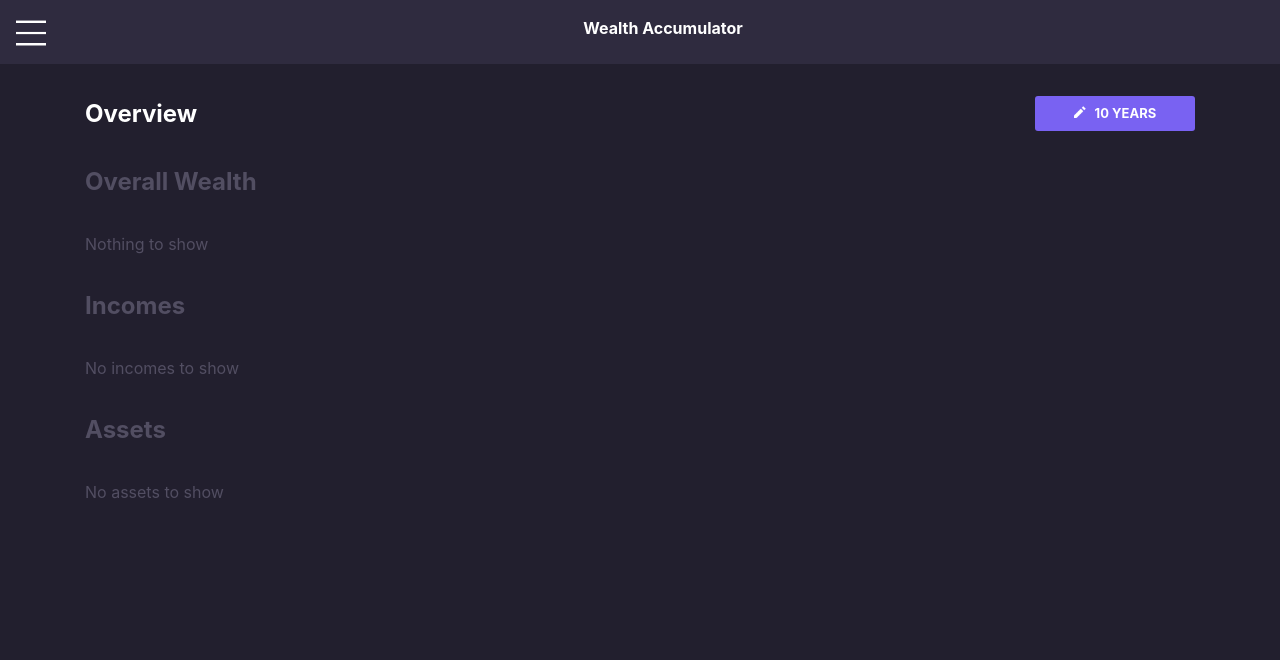
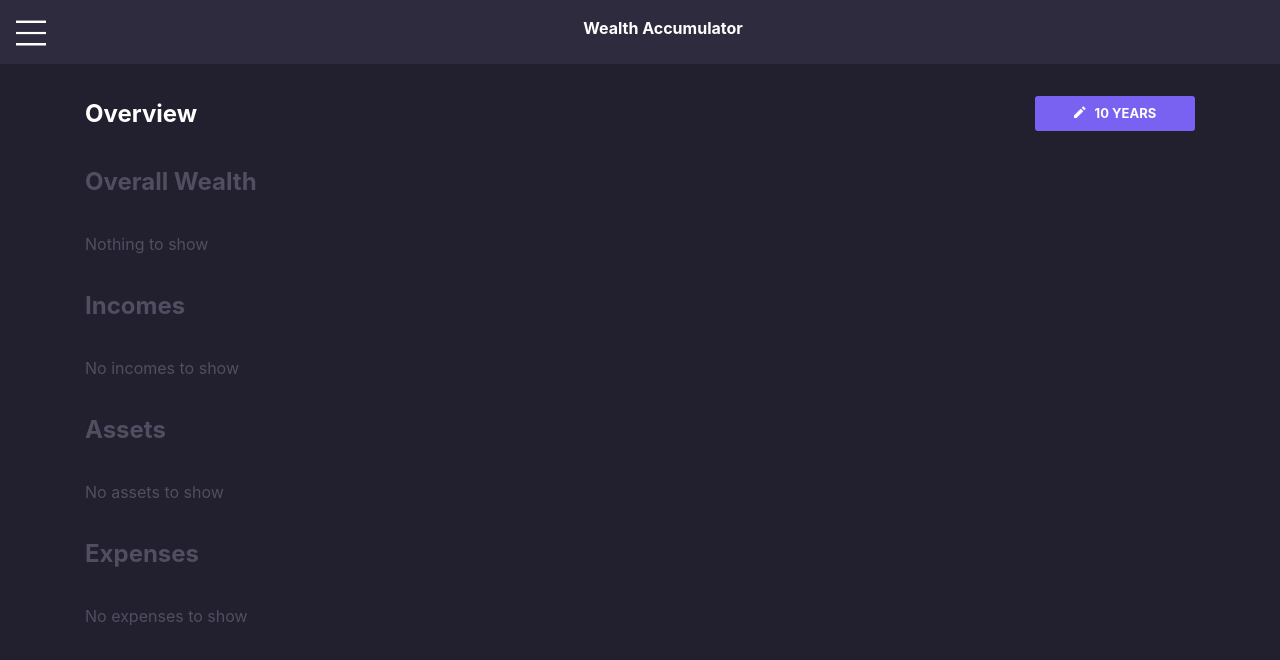
Before and after one commit to gandh99/Wealth-Accumulator, a React (Create React App) app: page /overview in a window 1280 px wide. Shown: the top 660 px of the page. Built offline with nearby package versions, Linux system fonts and the light colour scheme.

Commit message:
Did some refactoring mainly in Overview, ChartContainer and asset-calculator in order to fix the bug which prevented the overall

```diff
--- a/src/App.js
+++ b/src/App.js
@@ -18,7 +18,7 @@ class App extends Component {
     years: 10,
     metadataForEachIncomeItem: [],
     metadataForEachAssetItem: [],
-    allExpenses: [],
+    metadataForEachExpenseItem: [],
 }
 
   toggleSidebar = (showSidebar) => {
@@ -41,7 +41,7 @@ class App extends Component {
               <Overview
                 metadataForEachIncomeItem={this.state.metadataForEachIncomeItem}
                 metadataForEachAssetItem={this.state.metadataForEachAssetItem}
-                expenses={this.state.allExpenses}
+                metadataForEachExpenseItem={this.state.metadataForEachExpenseItem}
                 years={this.state.years}
                 saveToApp={years => this.setState({ years })}
               />
@@ -60,8 +60,8 @@ class App extends Component {
             </Route>
             <Route path="/expenses">
               <Expenses
-                allExpenses={this.state.allExpenses}
-                saveToApp={(allExpenses) => this.setState({ allExpenses })}
+                allExpenses={this.state.metadataForEachExpenseItem}
+                saveToApp={(metadataForEachExpenseItem) => this.setState({ metadataForEachExpenseItem })}
               />
             </Route>
           </Switch>
--- a/src/expenses/expense-calculator.js
+++ b/src/expenses/expense-calculator.js
@@ -15,10 +15,26 @@ Output for expenseData:
     amount: ...
 }, {...}, {...}, ...]
 */
-export function generateExpenseData(expense, totalExpense, years) {
+export function generateExpenseData(metadataForEachExpenseItem, years, dataForEachExpenseItem, dataForTotalExpense) {
+    metadataForEachExpenseItem.map(metadataForSingleExpenseItem => (
+        generateDataForSingleExpenseItem(
+            metadataForSingleExpenseItem,
+            years,
+            dataForEachExpenseItem,
+            dataForTotalExpense
+        )
+    ))
+}
+
+function generateDataForSingleExpenseItem(
+    metadataForSingleExpenseItem,
+    years,
+    dataForEachExpenseItem,
+    dataForTotalExpense
+) {
     let {
-        expenseAmount, expenseFrequency, expensePercentageChange
-    } = expense
+        expenseName, expenseAmount, expenseFrequency, expensePercentageChange
+    } = metadataForSingleExpenseItem
 
     // Convert to number
     expenseAmount = Number(expenseAmount)
@@ -29,26 +45,29 @@ export function generateExpenseData(expense, totalExpense, years) {
     let cumulativeAmount = expenseAmount * frequency
 
     // Initialise total expense
-    if (totalExpense.length <= 0) {
-        initTotalExpense(totalExpense, years)
+    if (dataForTotalExpense.length <= 0) {
+        initTotalExpense(dataForTotalExpense, years)
     }
 
     for (let i = 0; i < years; i++) {
-        // Update the individual expense data
         expenseData.push({
             year: i + 1,
             amount: Math.round(cumulativeAmount)
         })
 
         // Update the total expense data
-        totalExpense[i].amount += Math.round(cumulativeAmount)
+        dataForTotalExpense[i].amount += Math.round(cumulativeAmount)
 
         // Compute the new cumulative amount for the following year
         expenseAmount += expenseAmount * (expensePercentageChange / 100)
         cumulativeAmount += expenseAmount * frequency
     }
 
-    return expenseData
+    // Update the individual expense data
+    dataForEachExpenseItem.push({
+        expenseName,
+        data: expenseData
+    })
 }
 
 function initTotalExpense(totalExpense, years) {
--- a/src/overview/OverallChartContainer.js
+++ b/src/overview/OverallChartContainer.js
@@ -5,15 +5,15 @@ import { generateOverallWealthData } from './overall-wealth-calculator'
 
 export default function OverallChartContainer(props) {
     // Generate item data and chart for total wealth (sum of income, asset and expense data)
-    const { dataForTotalIncome, dataForTotalAsset, totalExpenseData } = props.data
+    const { dataForTotalIncome, dataForTotalAsset, dataForTotalExpense } = props.data
     let totalItemsAmountData =
-        generateOverallWealthData(dataForTotalIncome, dataForTotalAsset, totalExpenseData, props.years)
+        generateOverallWealthData(dataForTotalIncome, dataForTotalAsset, dataForTotalExpense, props.years)
 
     // Create chart for total items amount data (refers to the incomes + assets - expenses)
     let lineChartForTotalItemsAmount =
         (totalItemsAmountData.length > 0)
             ? <ChartCard
-                title={`Total ${props.title}`}
+                title={props.title}
                 data={totalItemsAmountData}
                 chartColor={props.chartColor}
             />
--- a/src/overview/Overview.js
+++ b/src/overview/Overview.js
@@ -19,25 +19,23 @@ export default function Overview(props) {
     // Set years modal
     const [showSetYearsModal, setShowSetYearsModal] = React.useState(false)
 
-    // Use this to track overall wealth
-    // const [totalIncomeData, setTotalIncomeData] = React.useState([])
-    // const [totalAssetData, setTotalAssetData] = React.useState([])
-    const [totalExpenseData, setTotalExpenseData] = React.useState([])
-
     // Used to hold the data points for generating the charts
     let dataForEachIncomeItem = []  // array of objects
     let dataForTotalIncome = []
     let dataForEachAssetItem = []  // array of objects
     let dataForTotalAsset = []
+    let dataForEachExpenseItem = []  // array of objects
+    let dataForTotalExpense = []
 
     // Generate the data points for the charts
     generateIncomeData(props.metadataForEachIncomeItem, props.years, dataForEachIncomeItem, dataForTotalIncome)
     generateAssetData(props.metadataForEachAssetItem, props.years, dataForEachAssetItem, dataForTotalAsset)
+    generateExpenseData(props.metadataForEachExpenseItem, props.years, dataForEachExpenseItem, dataForTotalExpense)
 
     const chartContainers = [
         <OverallChartContainer
             title={'Overall Wealth'}
-            data={{ dataForTotalIncome, dataForTotalAsset, totalExpenseData }}
+            data={{ dataForTotalIncome, dataForTotalAsset, dataForTotalExpense }}
             chartColor={style.getPropertyValue('--primary-component-color')}
             years={props.years}
         />,
@@ -53,15 +51,12 @@ export default function Overview(props) {
             dataForItemsTotal={dataForTotalAsset}
             chartColor={style.getPropertyValue('--secondary-component-color')}
         />,
-        // <ChartContainer
-        //     title={'Expenses'}
-        //     items={props.expenses}
-        //     chartColor={style.getPropertyValue('--tertiary-component-color')}
-        //     generateData={
-        //         (item, totalItemsAmountData) => generateExpenseData(item, totalItemsAmountData, props.years)
-        //     }
-        //     saveTotalAmountData={setTotalExpenseData}
-        // />,
+        <ChartContainer
+            title={'Expenses'}
+            dataForEachItem={dataForEachExpenseItem}
+            dataForItemsTotal={dataForTotalExpense}
+            chartColor={style.getPropertyValue('--tertiary-component-color')}
+        />,
     ]
 
     return (
```
